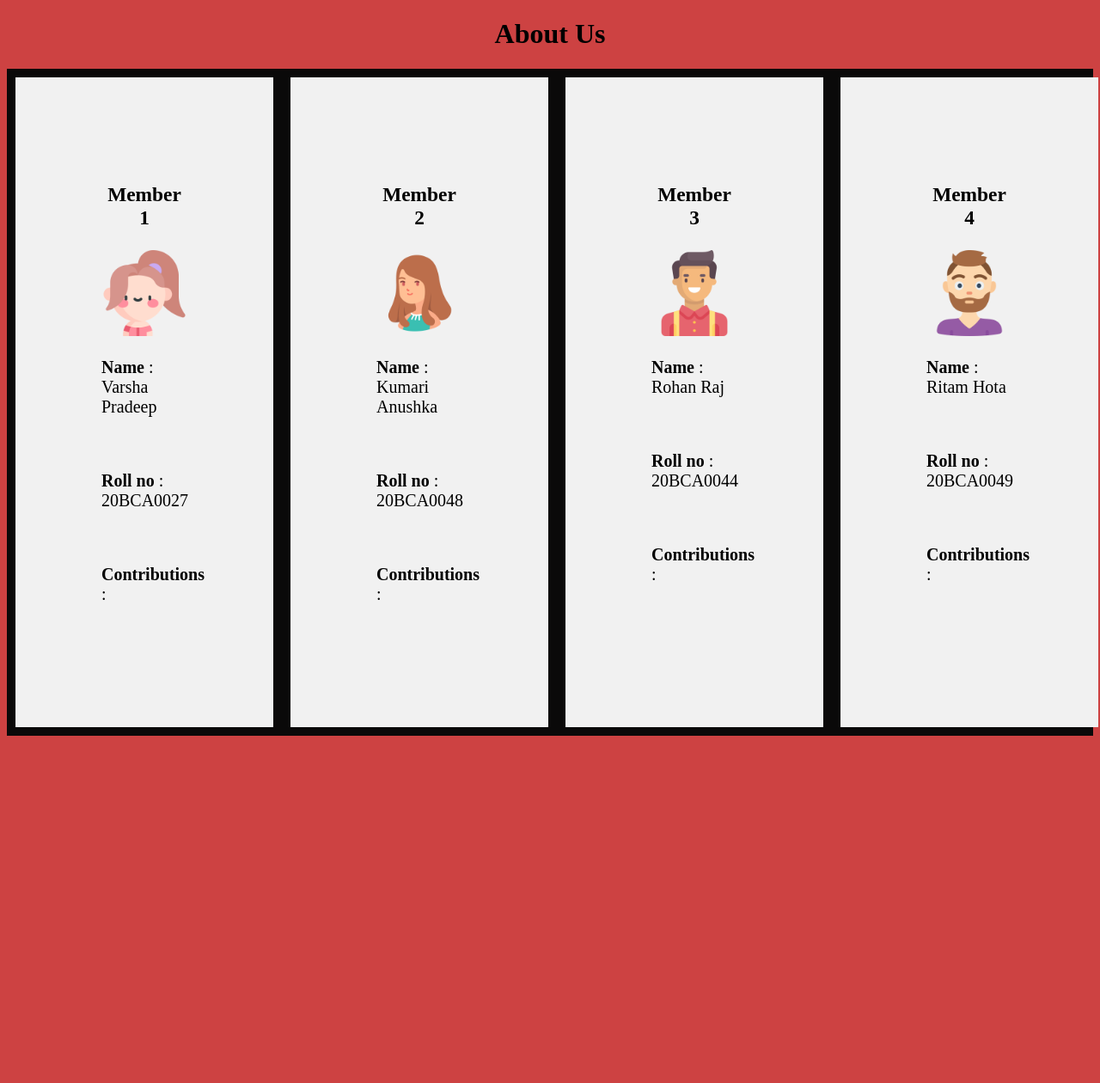
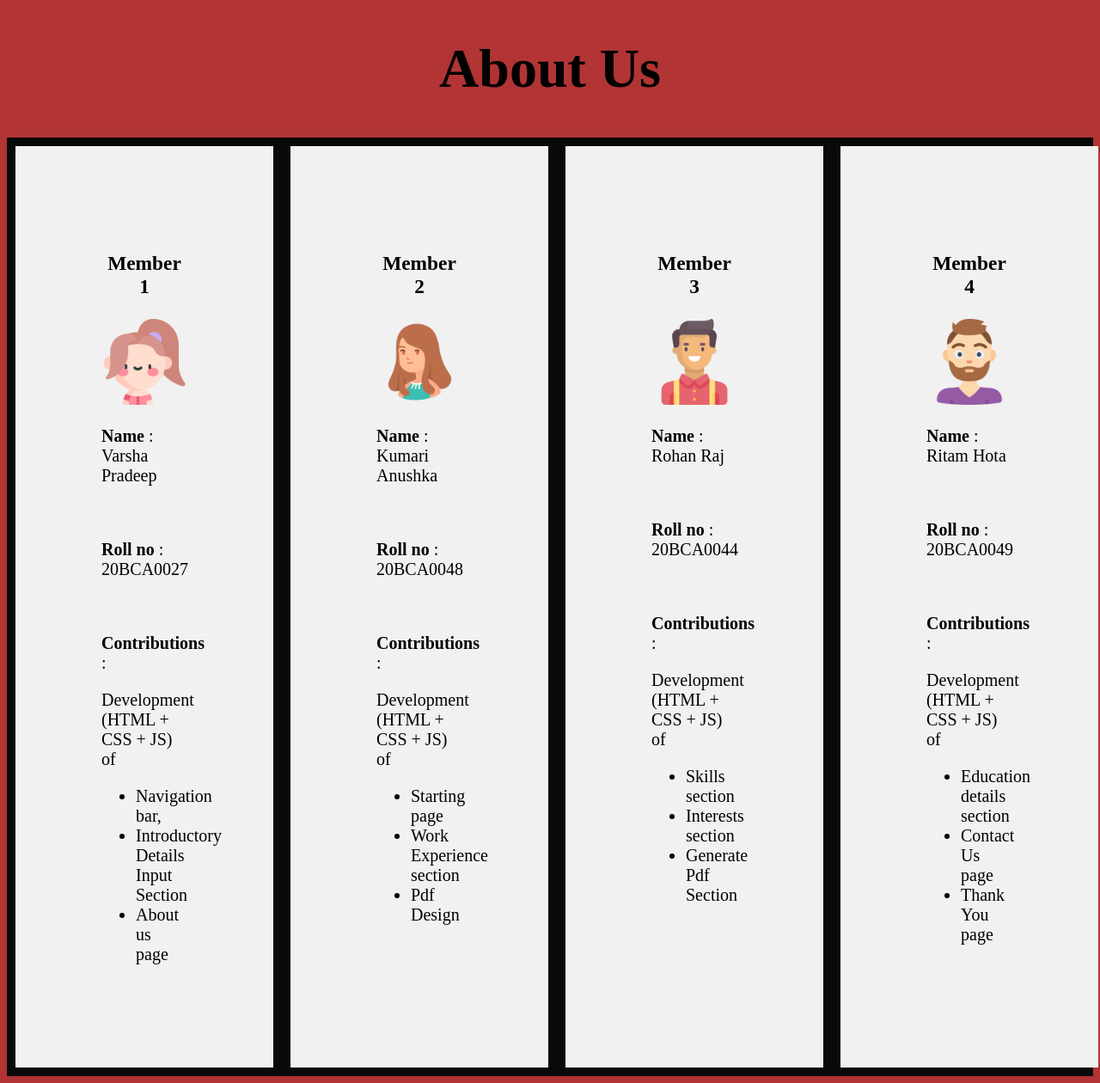
Before and after one commit to anuxoxo/resume-generator, a plain HTML site: page about us.html in a window 1280 px wide. Shown: the whole page at 86% size. Before the commit the page ends 864 px from the top, so only its background shows below. Drawn offline with Linux system fonts and the light colour scheme.

Commit message:
Update about us.html

```diff
--- a/about us.html
+++ b/about us.html
@@ -3,12 +3,14 @@
 
 <head>
     <style>
-        .flexc {
+        .flexc
+        {
             display: flex;
             background-color: rgb(10, 9, 9);
         }
 
-        .flexc>div {
+        .flexc>div
+        {
             background-color: #f1f1f1;
             margin: 10px;
             padding: 100px;
@@ -16,23 +18,28 @@
             font-size: 20px;
         }
 
-        img {
+        img
+        {
             max-width: 100%;
             height: auto;
         }
         body
-         {
-            background-color: rgba(195, 27, 27, 0.829);
-          }
+        {
+            background-color: rgba(163, 10, 10, 0.829);
+        }
+        h1
+        {
+
+            font-size: 4em;
+            font-weight: bold;
+        }
     </style>
     <!-- <link rel="stylesheet" href="css/style.css"> -->
 </head>
 
 <body>
 
-    <h1>
-        <center><b>About Us</b></center>
-    </h1>
+    <h1 style="text-align:center">About Us</h1>
 
     <div class="flexc">
         <div style="flex-grow: 1">
@@ -45,7 +52,13 @@
             <p><b>Roll no</b> : 20BCA0027</p>
             <br>
             <p><b>Contributions </b> : </p>
-            <br>
+            <p>Development<br>(HTML + CSS + JS) of</p>
+            <ul>
+                <li>Navigation bar,</li>
+                <li>Introductory Details Input Section</li>
+                <li>About us page</li>
+              </ul>
+
         </div>
         <div style="flex-grow: 1">
             <h3>
@@ -57,7 +70,12 @@
             <p><b>Roll no</b> : 20BCA0048</p>
             <br>
             <p><b>Contributions </b> : </p>
-            <br>
+            <p>Development<br> (HTML + CSS + JS) of</p>
+            <ul>
+                <li>Starting page</li>
+                <li>Work Experience section</li>
+                <li>Pdf Design</li>
+              </ul>
         </div>
         <div style="flex-grow: 1">
             <h3>
@@ -69,7 +87,12 @@
             <p><b>Roll no</b> : 20BCA0044</p>
             <br>
             <p><b>Contributions </b> : </p>
-            <br>
+            <p>Development<br> (HTML + CSS + JS) of</p>
+            <ul>
+                <li>Skills section</li>
+                <li>Interests section</li>
+                <li>Generate Pdf Section</li>
+              </ul>
         </div>
         <div style="flex-grow: 1">
             <h3>
@@ -81,7 +104,12 @@
             <p><b>Roll no</b> : 20BCA0049</p>
             <br>
             <p><b>Contributions </b> : </p>
-            <br>
+            <p>Development<br> (HTML + CSS + JS) of</p>
+            <ul>
+                <li>Education details section</li>
+                <li>Contact Us page</li>
+                <li>Thank You page</li>
+              </ul>
         </div>
     </div>
 
```
